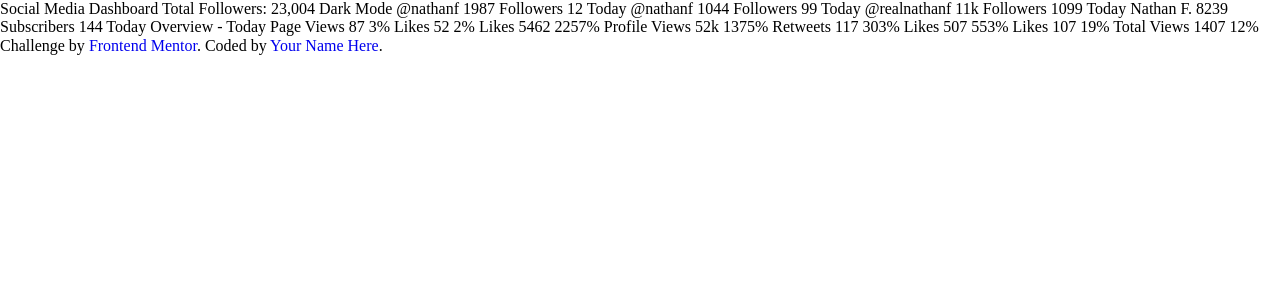
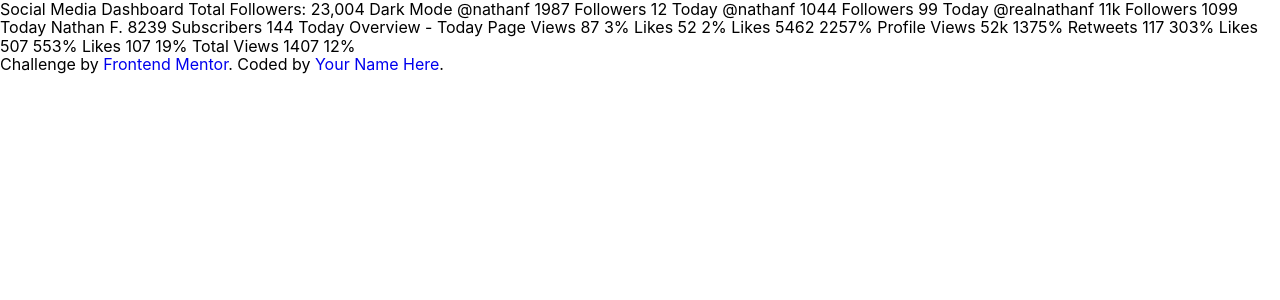
Before and after one commit to JSamuelAP/social-media-dashboard, a React (Vite) app: page / in a window 1280 px wide. Shown: the top 300 px of the page. Built offline with nearby package versions, Linux system fonts and the light colour scheme.

Commit message:
feat: Incluir variables scss de la guia de estilos

```diff
--- a/src/index.scss
+++ b/src/index.scss
@@ -6,6 +6,7 @@
 
 // Base
 @import "scss/base/reset";
+@import "scss/base/typography";
 
 // Layout
 
--- a/src/scss/abstracts/_variables.scss
+++ b/src/scss/abstracts/_variables.scss
@@ -0,0 +1,34 @@
+:root {
+	// Primary colors
+	--lime-green: hsl(163, 72%, 42%);
+	--bright-red: hsl(356, 69%, 56%);
+
+	// Social media colors
+	--facebook: hsl(208, 92%, 53%);
+	--twitter: hsl(203, 89%, 53%);
+	--instagram: linear-gradient(hsl(37, 97%, 70%), hsl(329, 70%, 58%));
+	--youTube: hsl(348, 97%, 39%);
+
+	// Toggle colors
+	--dark-togle: linear-gradient(hsl(210, 78%, 56%), hsl(146, 68%, 55%));
+	--light-togle: hsl(230, 22%, 74%);
+
+	// Neutral theme colors
+	--dark-bg: hsl(230, 17%, 14%);
+	--dark-top-bg: hsl(232, 19%, 15%);
+	--dark-card-bg: hsl(228, 28%, 20%);
+	--dark-purple-text: hsl(228, 34%, 66%);
+	--dark-white-text: hsl(0, 0%, 100%);
+
+	--light-bg: hsl(0, 0%, 100%);
+	--light-top-bg: hsl(225, 100%, 98%);
+	--light-card-bg: hsl(227, 47%, 96%);
+	--light-gray-text: hsl(228, 12%, 44%);
+	--light-black-text: hsl(230, 17%, 14%);
+
+	// Typography
+	--ff-inter: "Inter", sans-serif;
+	--overview-card-heading: 14px;
+	--fw-400: 400;
+	--fw-700: 700;
+}
--- /dev/null
+++ b/src/scss/base/_typography.scss
@@ -0,0 +1,5 @@
+body {
+	font-family: var(--ff-inter);
+	font-weight: var(--fw-400);
+	color: var(--light-dark-text);
+}
--- a/src/scss/themes/_theme.scss
+++ b/src/scss/themes/_theme.scss
@@ -0,0 +1,3 @@
+body {
+	background-color: var(--light-bg);
+}
```
